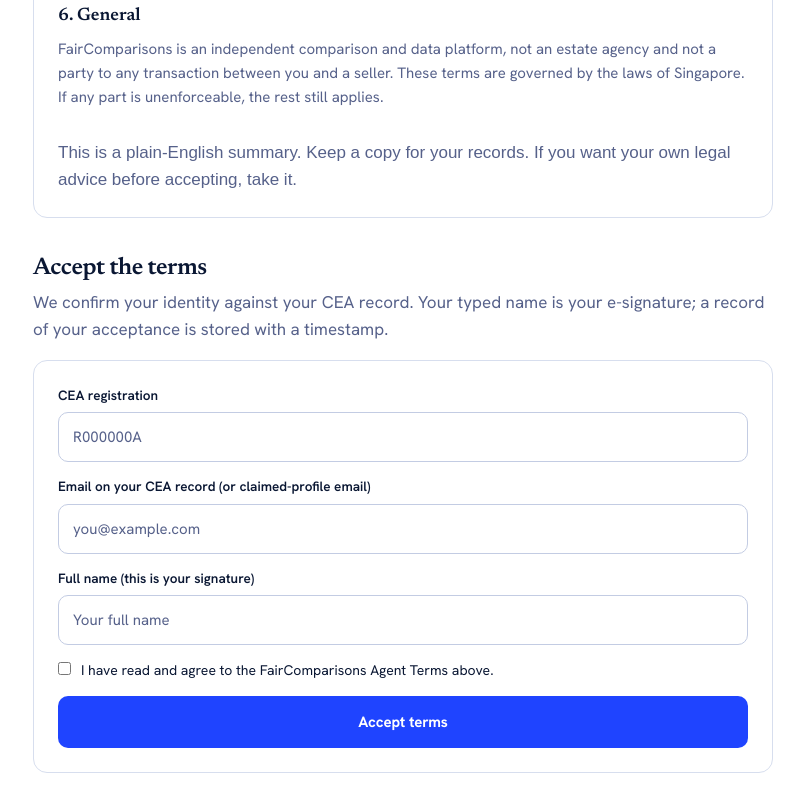
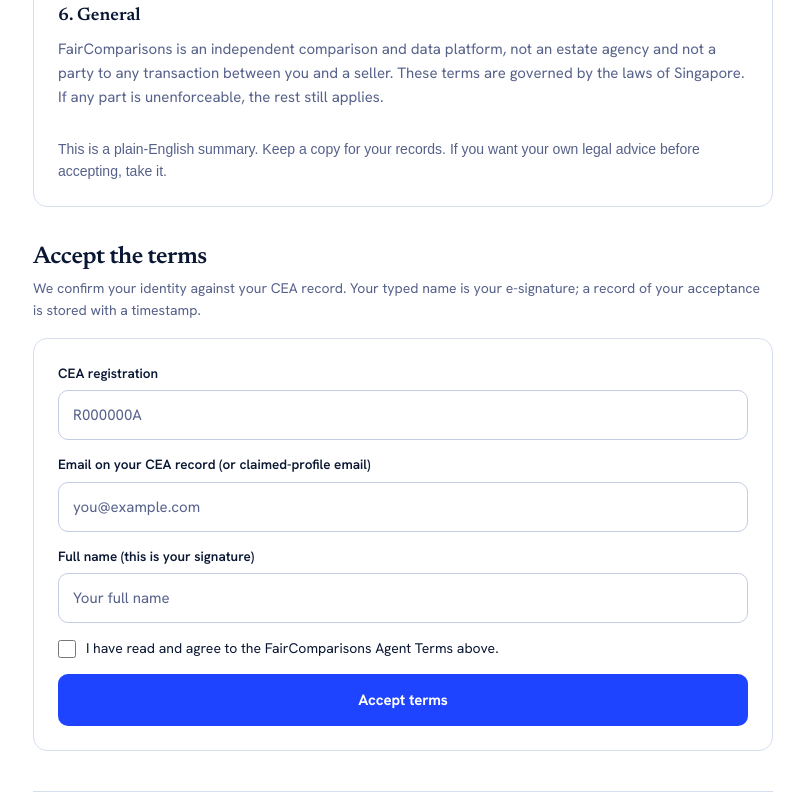
Before and after one commit to muhdariefhafiz-alt/AS, a Next.js app: page /for-agents/agreement in a window 1280 px wide. Shown: the part 1100-1900 px from the top of the page, without its empty margins (237-1041 px from the left). Built offline with nearby package versions, Linux system fonts and the light colour scheme; a web font is replaced by a local one.

Commit message:
style(design): FINDING-007/008/010 — global checkbox primitive (18px, PDPA consent was 13px), define the phantom .small class (138 usages rendered at body size), and add :focus-visible keyboard affordance

```diff
--- a/app/globals.css
+++ b/app/globals.css
@@ -162,6 +162,20 @@
 .fc-input::placeholder{color:var(--slate);}
 .fc-input:focus,.fc-select:focus,.fc-textarea:focus{border-color:var(--blue); box-shadow:0 0 0 3px var(--blue-wash);}
 .fc-hint{font-size:12.5px; color:var(--slate);}
+
+/* Checkboxes: the system had no checkbox primitive, so all nine forms
+   hand-rolled 13px natives, including the legally load-bearing PDPA consent
+   (WCAG 2.5.8 wants 24px targets). One global rule styles them all. */
+input[type="checkbox"]{width:18px; height:18px; flex-shrink:0; accent-color:var(--blue); cursor:pointer;}
+
+/* Keyboard affordance: nothing declared :focus-visible, so keyboard users got
+   the UA default on buttons and links across the whole conversion path. */
+:focus-visible{outline:2px solid var(--blue); outline-offset:2px; border-radius:2px;}
+.fc-input:focus-visible,.fc-select:focus-visible,.fc-textarea:focus-visible{outline:none;}
+
+/* Fine print: 138 usages of class="small" relied on a rule that never
+   existed, silently rendering consent and reassurance copy at body size. */
+.small{font-size:var(--t-small); line-height:1.55;}
 .fc-search{display:flex; align-items:center; background:#fff; border:1.5px solid var(--ink);
   border-radius:var(--r-lg); padding:6px 6px 6px 18px; max-width:460px;}
 .fc-search input{border:none; outline:none; flex:1; font-family:var(--font-sans); font-size:15px; background:transparent; color:var(--ink);}
```
